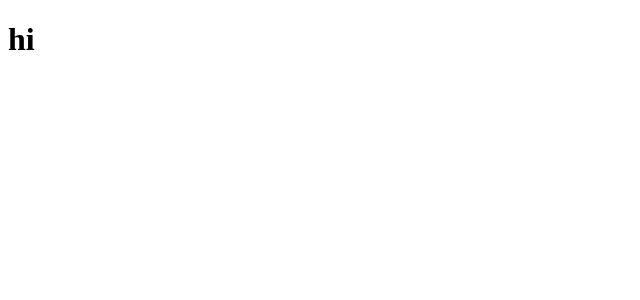
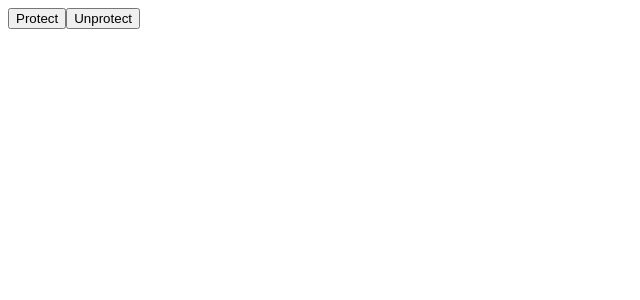
Before and after one commit to kaminion/react-hook, a React (Create React App) app: page / in a window 1280 px wide. Shown: the top 300 px of the page, without its empty margins (0-640 px from the left). Built offline with nearby package versions, Linux system fonts and the light colour scheme.

Commit message:
useConfirm, usePreventLeave 완성

```diff
--- /dev/null
+++ b/src/3.Nooks/N2-3.js
@@ -0,0 +1,38 @@
+import React from 'react';
+
+import {useConfirm} from './useConfirm/useConfirm';
+
+//usePreventLeave
+const usePreventLeave = (onLeaving) =>
+{
+    const listener = (event) =>
+    {
+        event.preventDefault();
+        event.returnValue = ""; // 이것도 넣어줘야함
+    }
+
+    // beforeunload 윈도우 닫힐 때 감지
+    const enablePrevent = ()=> window.addEventListener('beforeunload', listener);
+    const disablePrevent = ()=> window.removeEventListener('beforeunload', listener);
+
+    return {enablePrevent, disablePrevent};
+}
+
+
+const UseConfirmComp = () => {
+    // const deleteWorld = () => console.log('Deleting the world');
+    // const abort = () => console.log("Aborted");
+    // const confirmDelete = useConfirm("Are you sure", deleteWorld, abort);
+
+    const { enablePrevent, disablePrevent } = usePreventLeave();
+
+    return (
+        <div>
+            {/* <button onClick={confirmDelete}>Delete World</button> */}
+            <button onClick={enablePrevent}>Protect</button>
+            <button onClick={disablePrevent}>Unprotect</button>
+        </div>
+    );
+}
+
+export default UseConfirmComp
--- /dev/null
+++ b/src/3.Nooks/useConfirm/useConfirm.js
@@ -0,0 +1,17 @@
+//useConfirm
+export const useConfirm = (message = "", onConfirm, onCancel) => {
+
+    if(!onConfirm && typeof onConfirm !== "function"){
+        return ;
+    }
+    if(onCancel && typeof onCancel !== "function"){
+        return ;
+    }
+
+    const confirmAction = ()=>{
+        if(window.confirm(message)) onConfirm();
+        else onCancel();
+    }
+
+    return confirmAction;
+}
--- a/src/App.js
+++ b/src/App.js
@@ -11,11 +11,12 @@ import UseTabsComp from './3.Nooks/N1-3';
 import UseEffection from './3.Nooks/N2-0';
 import UseTitleComp from './3.Nooks/N2-1';
 import UseClickComp from './3.Nooks/N2-2';
+import UseConfirmComp from './3.Nooks/N2-3';
 
 
 function App() {
   return (
-    <UseClickComp/>
+    <UseConfirmComp/>
     );
 }
 
```
